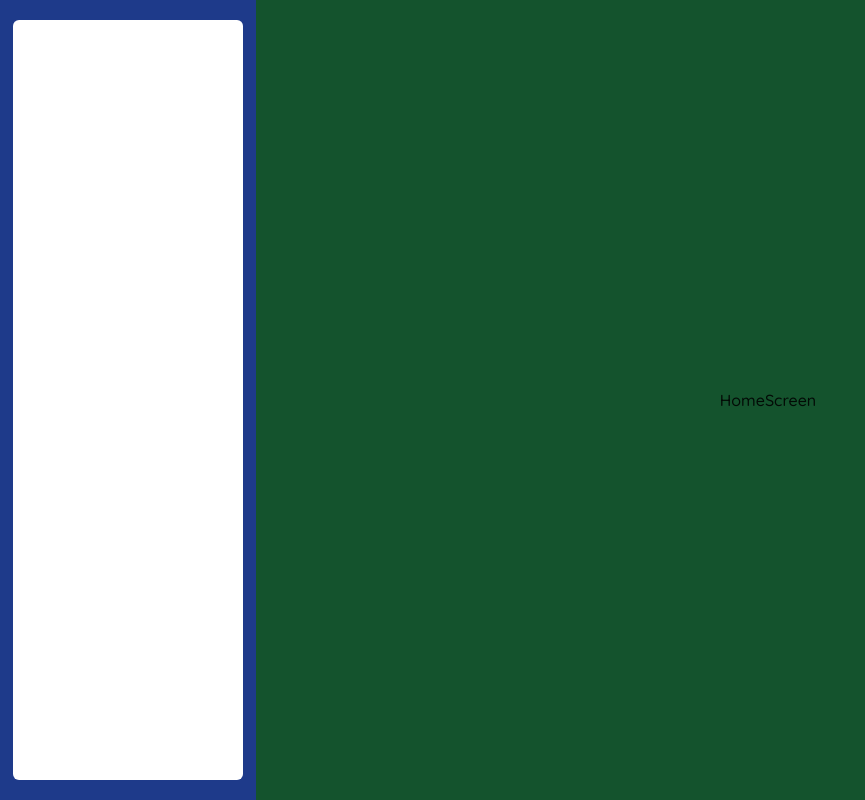
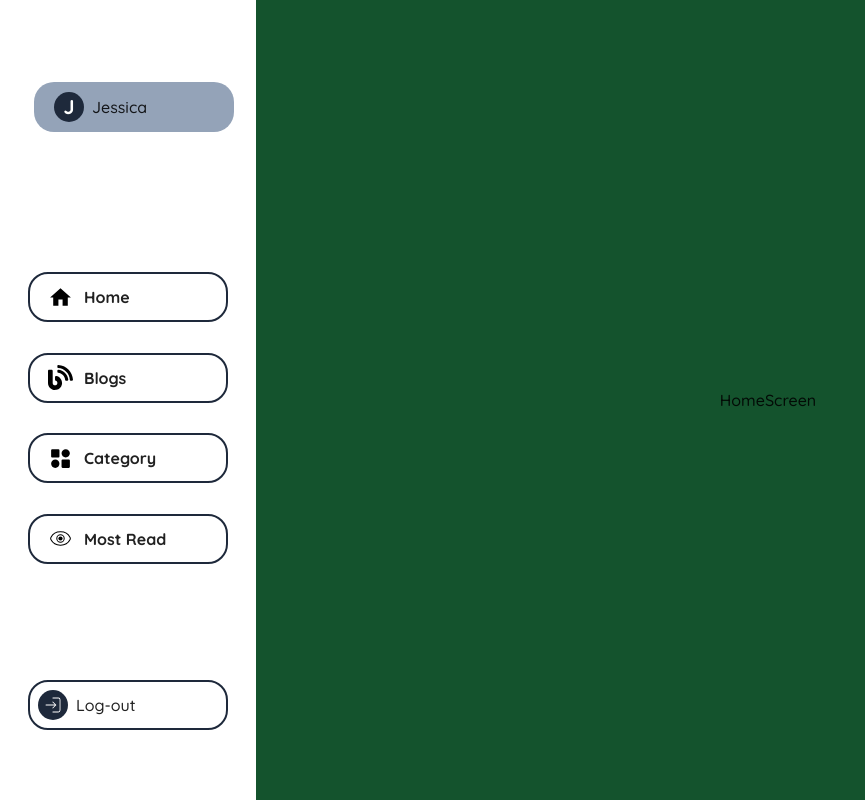
Before and after one commit to JoannaJeca/CMS, a React (Vite) app in the folder FE/: page / in a window 1280 px wide. Shown: the whole page, without its empty margins (0-865 px from the left). Built offline with nearby package versions, Linux system fonts and the light colour scheme.

Commit message:
Created SideBar

```diff
--- /dev/null
+++ b/FE/src/Layout/AuthLayout.tsx
@@ -0,0 +1,11 @@
+import {Outlet} from 'react-router-dom'
+
+const AuthLayout = () => {
+  return (
+      <div>
+          <Outlet/>
+    </div>
+  )
+}
+
+export default AuthLayout
--- a/FE/src/pages/SideBar.tsx
+++ b/FE/src/pages/SideBar.tsx
@@ -1,13 +1,54 @@
-
+import { CiLogin } from "react-icons/ci";
+import { FaBlog } from "react-icons/fa";
+import { BiSolidCategoryAlt } from "react-icons/bi";
+import { MdHome } from "react-icons/md";
+import { CiRead } from "react-icons/ci";
 
 const SideBar = () => {
   return (
-      <div className='w-[20%] h-[100vh] bg-blue-900 flex justify-center items-center'>
-          <div className="bg-white rounded-md h-[95%] w-[90%]">
-
+    <div className="w-[20%] h-[100vh] flex justify-center items-center">
+      <div className="bg-white flex justify-around items-center flex-col rounded-md h-[95%] w-[90%]">
+        <div className="w-[200px] h-[50px] rounded-[20px] mt-3 ml-3 px-5 bg-slate-400 flex items-center ">
+          <div className="w-[30px] h-[30px] bg-slate-800 rounded-[50%] flex justify-center items-center text-white font-bold text-[20px] mr-2 ">
+            J
           </div>
+          Jessica
+        </div>
+        <div className="w-[230px] h-[330px]  flex justify-around items-center flex-col mt-4 pt-2 ">
+          <nav className="w-[200px] h-[50px] rounded-[20px] border-slate-800 border-2 flex items-center font-bold my-2 mx-2 ">
+            <div className="w-[30px] h-[30px] flex justify-center items-center text-black font-bold text-[25px] mr-2 ml-4 border-slate-800 border-3 ">
+              <MdHome />
+            </div>
+            Home
+          </nav>
+          <nav className="w-[200px] h-[50px] rounded-[20px] border-slate-800 border-2 flex items-center font-bold my-2 mx-2 ">
+            <div className="w-[30px] h-[30px] flex justify-center items-center text-black font-bold text-[25px] mr-2 ml-4 border-slate-800 border-3 ">
+              <FaBlog />
+            </div>
+            Blogs
+          </nav>
+          <nav className="w-[200px] h-[50px] rounded-[20px] border-slate-800 border-2 flex  items-center font-bold my-2 mx-2 ">
+            <div className="w-[30px] h-[30px] flex justify-center items-center text-black font-bold text-[25px] mr-2 ml-4 border-slate-800 border-3 ">
+              <BiSolidCategoryAlt />
+            </div>
+            Category
+          </nav>
+          <nav className="w-[200px] h-[50px] rounded-[20px] border-slate-800 border-2 flex  items-center font-bold my-2 mx-2 ">
+            <div className="w-[30px] h-[30px] flex justify-center items-center text-black font-bold text-[25px] mr-2 ml-4 border-slate-800 border-3 ">
+              <CiRead />
+            </div>
+            Most Read
+          </nav>
+        </div>
+        <div className="w-[200px] h-[50px] border-2 rounded-[20px] mx-2 border-slate-800 flex items-center px-2 ">
+          <div className="w-[30px] h-[30px]  bg-slate-800 rounded-[50%] flex justify-center items-center text-white font-bold text-[20px] mr-2 ">
+            <CiLogin />
+          </div>
+          Log-out
+        </div>
+      </div>
     </div>
-  )
-}
+  );
+};
 
 export default SideBar;
--- a/FE/src/pages/auth/Signin.tsx
+++ /dev/null
@@ -1,9 +0,0 @@
-
-
-const Signin = () => {
-  return (
-    <div>Signin</div>
-  )
-}
-
-export default Signin
```
Also changed, not shown: FE/src/router/Router.tsx (+14 -14 lines).
